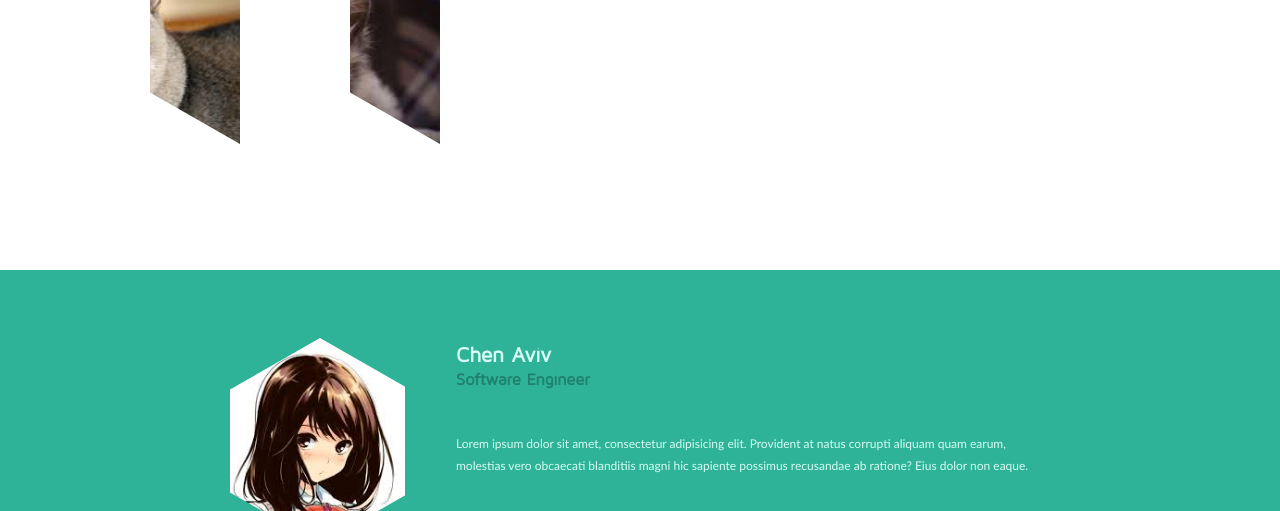
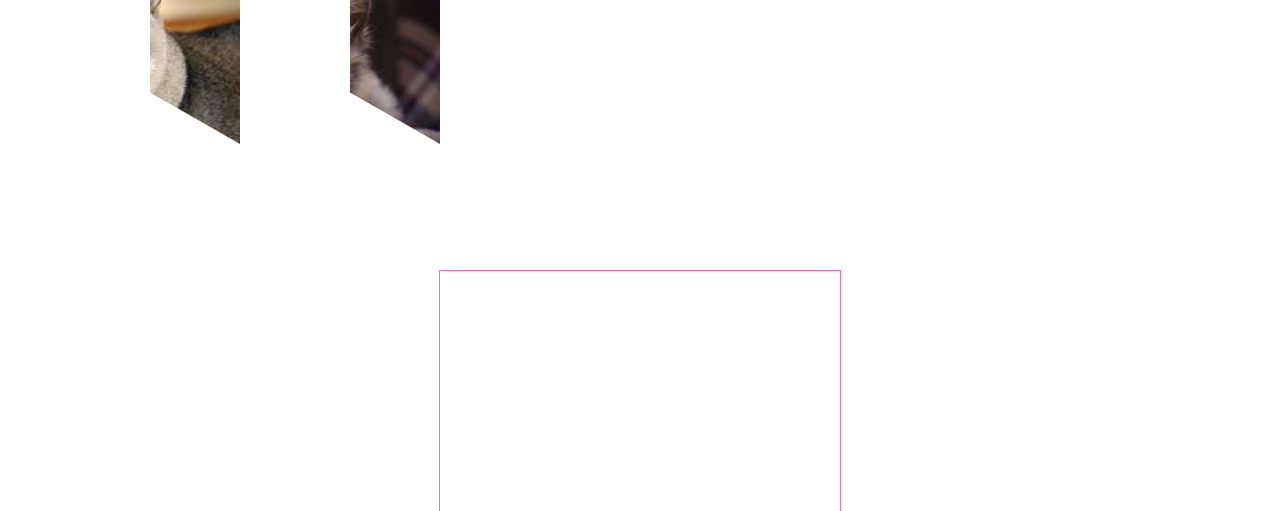
Before and after one commit to roman-sh/sprint-2, a website: page index.html in a window 1280 px wide. Shown: the part 513-1024 px from the top of the page. Drawn offline with Linux system fonts and the light colour scheme.

Commit message:
added canvas to HTML  and renderCanvas()

```diff
--- a/index.html
+++ b/index.html
@@ -23,7 +23,7 @@
   </header>
 
   <section class="img-select">
-    <!--<div class="row row-odd flex">
+    <div class="row row-odd flex">
       <div class="meme-img"><img src="assets/img/img1.jpeg" alt=""></div>
       <div class="meme-img"><img src="assets/img/img2.jpeg" alt=""></div>
       <div class="meme-img"><img src="assets/img/img3.jpeg" alt=""></div>
@@ -44,7 +44,13 @@
     </div>
     <div class="row row-even flex">
       <div class="meme-img"><img src="assets/img/img14.jpeg" alt=""></div>
-    </div>-->
+    </div>
+  </section>
+
+  <section class="meme-generator flex justify-center">
+    <div class="canvas-container">
+      <canvas id="meme-canvas" width="400" height="300"></canvas>
+    </div>
   </section>
 
   <div class="main-container flex align-center justify-center">
--- a/js/main.js
+++ b/js/main.js
@@ -1,4 +1,7 @@
+var CANVAS_SELECTOR = '#meme-canvas';
+
 var gImgs = [];
+var gState;
 
 function createImgObj(id, url, keywords) {
     var img = {
@@ -24,8 +27,55 @@ createImgObj(12, 'assets/img/img12.jpeg', ['dog','happy']);
 createImgObj(13, 'assets/img/img13.jpeg', ['dog','white']);
 
 function init(el) {
+    gState = getInitGState();
     renderImgSelect(gImgs);
     el.addEventListener('resize', function() {
         renderImgSelect(gImgs);
     });
 }
+
+function getInitGState() {
+    gState = {
+        selectedImgId: 4,
+        txts: [
+            {
+                text: 'I like your style',
+                size: 18,
+                font: 'Lato',
+                align: 'center',
+                color: 'hotpink'
+            },
+            {
+                text: 'But you suck',
+                size: 22,
+                font: 'monospace',
+                align: 'center',
+                color: 'tomato'
+            }
+        ]
+    }
+    return gState;
+}
+
+
+function renderCanvas() {
+    var elCanvas = document.querySelector(CANVAS_SELECTOR);
+    var context = elCanvas.getContext('2d');
+    var elImg = document.createElement('img');
+    var imgSrc = gImgs[gState.selectedImgId - 1].url;
+    elImg.setAttribute('src', imgSrc);
+
+    context.drawImage(elImg, 0, 0);
+
+    renderCanvasTxts(context);
+}
+
+function renderCanvasTxts(context) {
+    gState.txts.forEach(function(txt, i) {
+
+        context.fillStyle = txt.color;
+        context.font = txt.size + 'px ' + txt.font;
+        context.fillText(txt.text, 20, 20*(i+1));
+
+    })
+}
--- /dev/null
+++ b/scss/_meme-generator.scss
@@ -0,0 +1,8 @@
+.meme-generator {
+    margin-bottom: 30px;
+
+}
+
+canvas {
+    border: 1px solid hotpink;
+}
--- a/scss/style.scss
+++ b/scss/style.scss
@@ -9,6 +9,7 @@
 @import 'forms';
 @import 'header';
 @import 'img-selection';
+@import 'meme-generator';
 @import 'about-us';
 
 /* Components */
```
Also changed, not shown: dist/style.css.
